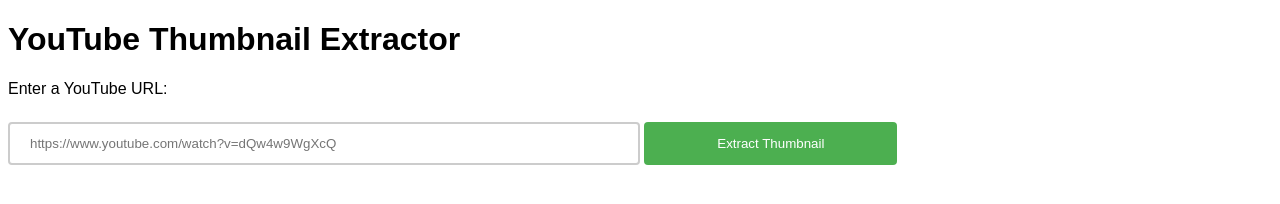
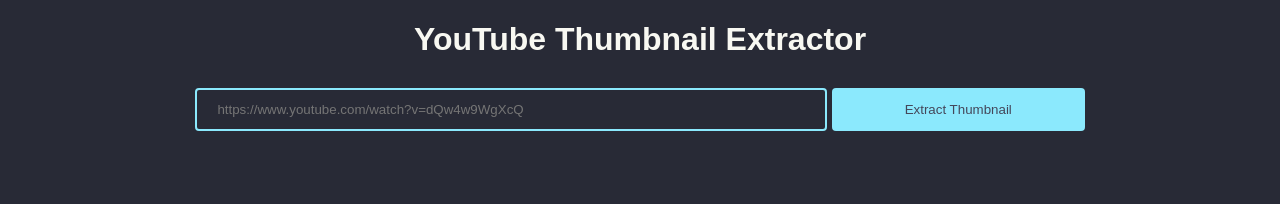
Before and after one commit to diluteoxygen/YouTube-Thumbnail-Extractor, a plain HTML site: page index.html in a window 1280 px wide. Drawn offline with Linux system fonts and the light colour scheme.

Commit message:
Improve UI

```diff
--- a/index.html
+++ b/index.html
@@ -6,7 +6,6 @@
 </head>
 <body>
   <h1>YouTube Thumbnail Extractor</h1>
-  <p>Enter a YouTube URL:</p>
   <input id="url" type="text" placeholder="https://www.youtube.com/watch?v=dQw4w9WgXcQ">
   <button id="extract-button">Extract Thumbnail</button>
   <div id="thumbnail-container"></div>
--- a/script.js
+++ b/script.js
@@ -2,6 +2,10 @@ const extractButton = document.getElementById('extract-button');
 const thumbnailContainer = document.getElementById('thumbnail-container');
 
 extractButton.addEventListener('click', () => {
+  // Remove any existing thumbnail image
+  thumbnailContainer.innerHTML = '';
+
+  // Extract the thumbnail image from the new URL
   const url = document.getElementById('url').value;
   const videoId = getVideoId(url);
   const thumbnailUrl = `https://img.youtube.com/vi/${videoId}/maxresdefault.jpg`;
--- a/style.css
+++ b/style.css
@@ -1,5 +1,16 @@
-body {
+/* "Dracula" theme colors */
+:root {
+    --dracula-background: #282a36;
+    --dracula-text: #f8f8f2;
+    --dracula-accent: #8be9fd;
+    --dracula-accent-hover: #50fa7b;
+  }
+
+  body {
     font-family: sans-serif;
+    background-color: var(--dracula-background);
+    color: var(--dracula-text);
+    text-align: center;
   }
 
   input {
@@ -7,14 +18,16 @@ body {
     padding: 12px 20px;
     margin: 8px 0;
     box-sizing: border-box;
-    border: 2px solid #ccc;
+    border: 2px solid var(--dracula-accent);
     border-radius: 4px;
+    color: var(--dracula-text);
+    background-color: var(--dracula-background);
   }
 
   button {
     width: 20%;
-    background-color: #4caf50;
-    color: white;
+    background-color: var(--dracula-accent);
+    color: #44475a;
     padding: 14px 20px;
     margin: 8px 0;
     border: none;
@@ -23,7 +36,7 @@ body {
   }
 
   button:hover {
-    background-color: #45a049;
+    background-color: var(--dracula-accent-hover);
   }
 
   img {
```
